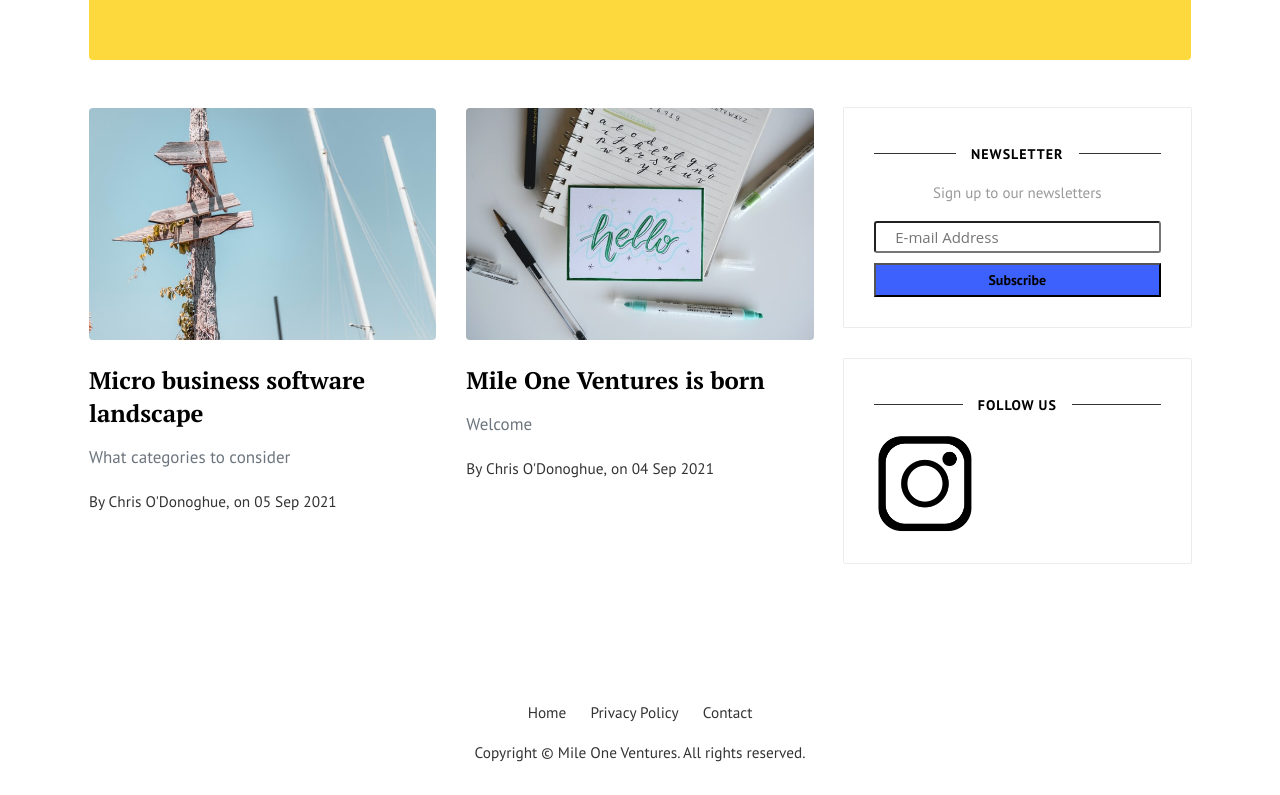
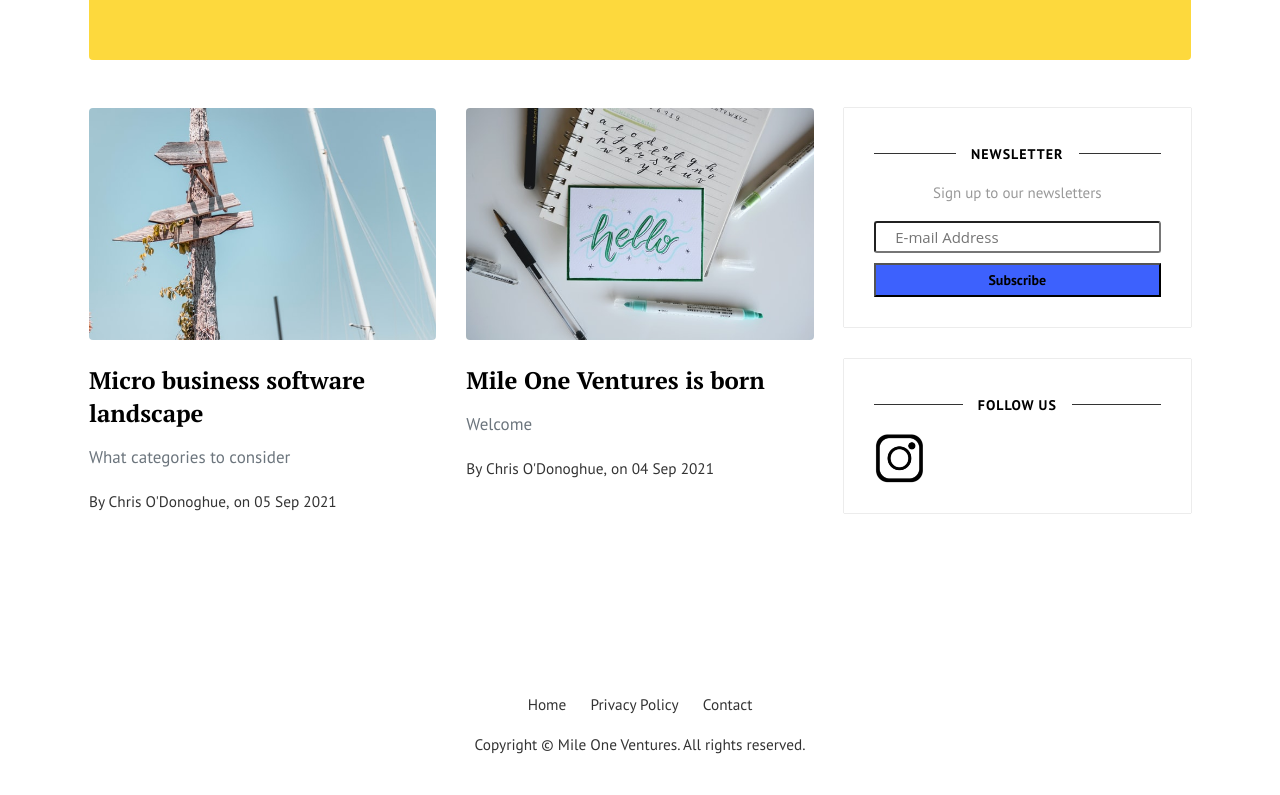
Before and after one commit to mile-one-ventures/mile-one-ventures.github.io, a Jekyll site: the page built from index.html, in a window 1280 px wide and 1311 px high. Shown: the part 516-1311 px from the top of the window. Built offline with Jekyll 4.4.1, drawn with Linux system fonts in a browser that asks for light colours; the list of posts is cut into pages by our own code; comment, search, counter and statistics services are not loaded.

```diff
--- a/_includes/sidebar.html
+++ b/_includes/sidebar.html
@@ -6,7 +6,7 @@
     <div class="sidebar-section">
         <h5><span>Follow  us</span></h5>
         <a href="https://www.instagram.com/mileoneventures"><img src="{{site.baseurl}}/assets/images/instagram.png" style="
-    width: 100px;
+    width: 50px;
 "></a>
     </div>
 </div>
```
Also changed, not shown: pages/about.md (+1 -1 lines), 1 other file.
